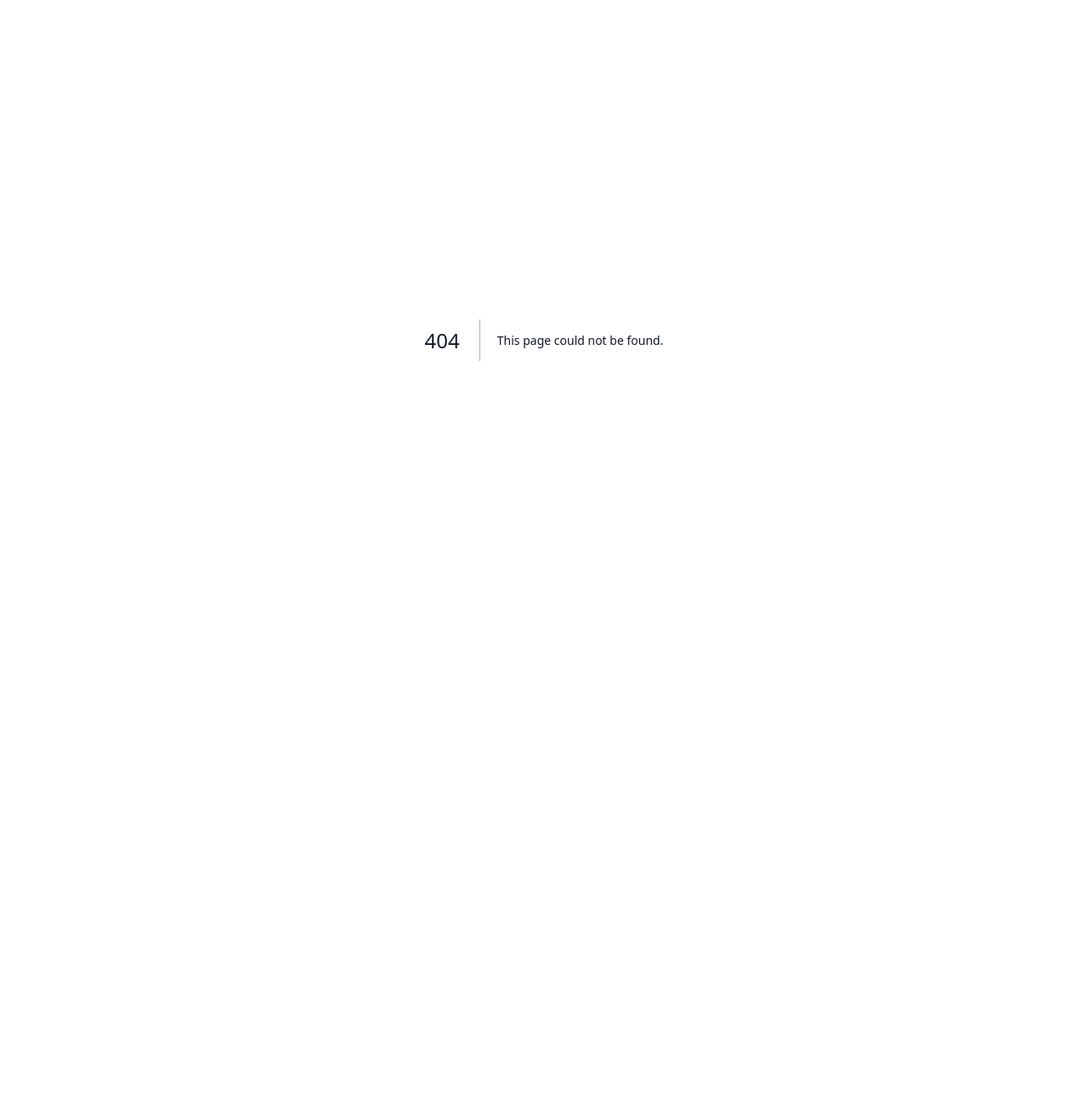
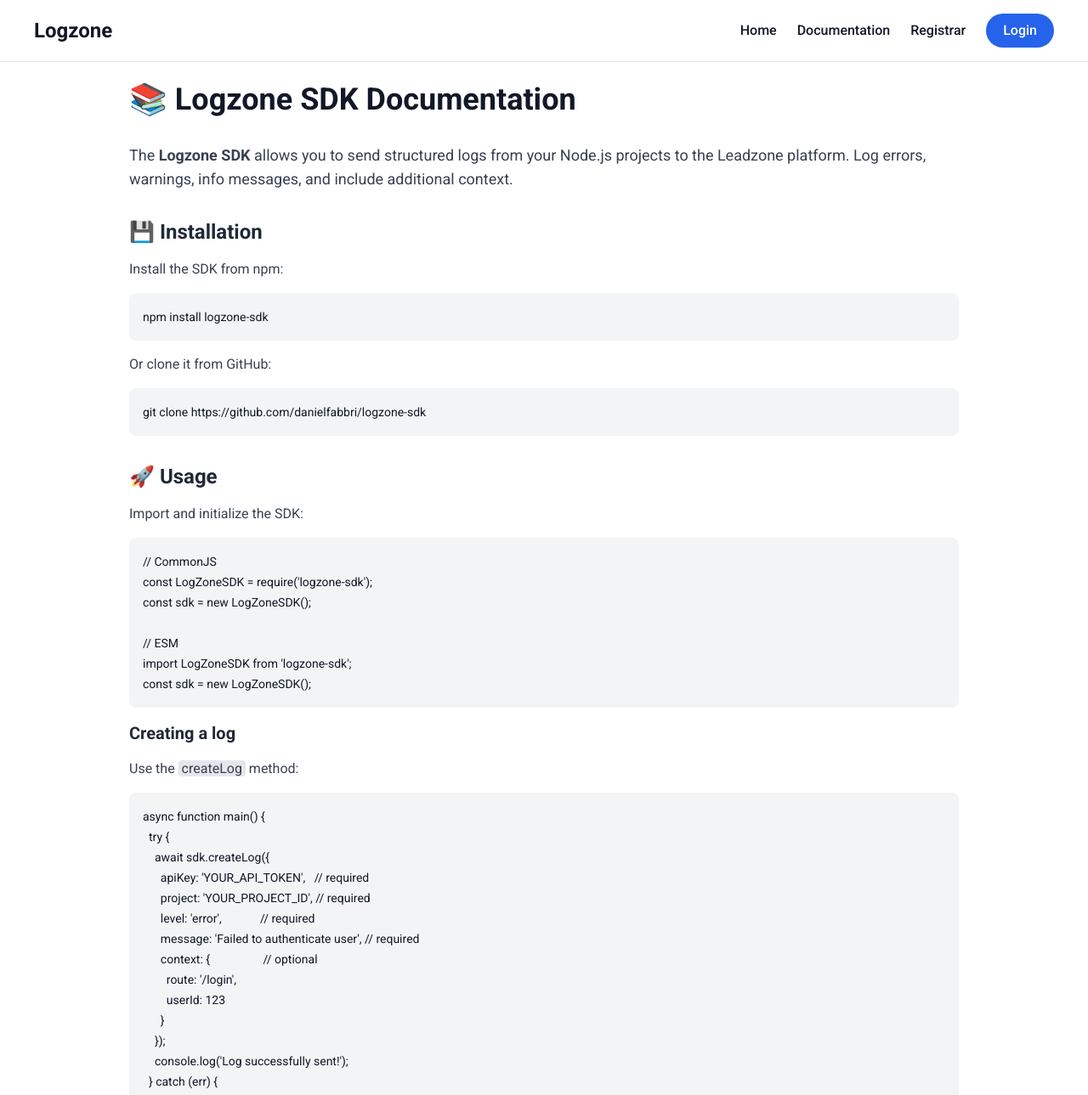
Before and after one commit to danielfabbri/logzone-ui, a Next.js app: page /documentation in a window 1280 px wide. Before the commit this address had no page. Shown: the top 1289 px of the page at 85% size. Before the commit the page ends 800 px from the top, so only its background shows below. Built offline with nearby package versions, Linux system fonts and the light colour scheme.

Commit message:
Documentation page

```diff
--- a/src/components/layout/Header.tsx
+++ b/src/components/layout/Header.tsx
@@ -9,6 +9,9 @@
       <nav className="flex items-center gap-6">
         <Link href="/" className="font-medium hover:text-blue-600 dark:hover:text-blue-400">
           Home
+        </Link>
+        <Link href="/documentation" className="font-medium hover:text-blue-600 dark:hover:text-blue-400">
+          Documentation
         </Link>
         <Link href="/register" className="font-medium hover:text-blue-600 dark:hover:text-blue-400">
           Registrar
--- /dev/null
+++ b/src/pages/documentation/index.tsx
@@ -0,0 +1,136 @@
+import MainLayout from "../../components/layout/MainLayout";
+import CTASection from "../../components/home/CTASection";
+
+export default function Documentation() {
+  return (
+    <MainLayout>
+      <div className="max-w-5xl mx-auto p-6 space-y-8">
+        {/* Title */}
+        <h1 className="text-4xl font-bold text-gray-900">📚 Logzone SDK Documentation</h1>
+
+        {/* Intro */}
+        <p className="text-lg text-gray-700">
+          The <strong>Logzone SDK</strong> allows you to send structured logs
+          from your Node.js projects to the Leadzone platform. Log errors, warnings, info messages, and include additional context.
+        </p>
+
+        {/* Installation */}
+        <section className="space-y-4">
+          <h2 className="text-2xl font-semibold text-gray-800">💾 Installation</h2>
+          <p className="text-gray-700">Install the SDK from npm:</p>
+          <pre className="bg-gray-100 p-4 rounded-lg overflow-x-auto">
+            <code className="text-sm text-gray-900">npm install logzone-sdk</code>
+          </pre>
+          <p className="text-gray-700">Or clone it from GitHub:</p>
+          <pre className="bg-gray-100 p-4 rounded-lg overflow-x-auto">
+            <code className="text-sm text-gray-900">git clone https://github.com/danielfabbri/logzone-sdk</code>
+          </pre>
+        </section>
+
+        {/* Usage */}
+        <section className="space-y-4">
+          <h2 className="text-2xl font-semibold text-gray-800">🚀 Usage</h2>
+          <p className="text-gray-700">Import and initialize the SDK:</p>
+          <pre className="bg-gray-100 p-4 rounded-lg overflow-x-auto">
+            <code className="text-sm text-gray-900">
+{`// CommonJS
+const LogZoneSDK = require('logzone-sdk');
+const sdk = new LogZoneSDK();
+
+// ESM
+import LogZoneSDK from 'logzone-sdk';
+const sdk = new LogZoneSDK();`}
+            </code>
+          </pre>
+
+          <h3 className="text-xl font-semibold text-gray-800">Creating a log</h3>
+          <p className="text-gray-700">Use the <code className="bg-gray-200 px-1 rounded">createLog</code> method:</p>
+          <pre className="bg-gray-100 p-4 rounded-lg overflow-x-auto">
+            <code className="text-sm text-gray-900">
+{`async function main() {
+  try {
+    await sdk.createLog({
+      apiKey: 'YOUR_API_TOKEN',   // required
+      project: 'YOUR_PROJECT_ID', // required
+      level: 'error',             // required
+      message: 'Failed to authenticate user', // required
+      context: {                  // optional
+        route: '/login',
+        userId: 123
+      }
+    });
+    console.log('Log successfully sent!');
+  } catch (err) {
+    console.error('Error sending log:', err.message);
+  }
+}
+
+main();`}
+            </code>
+          </pre>
+        </section>
+
+        {/* Parameters */}
+        <section className="space-y-4">
+          <h2 className="text-2xl font-semibold text-gray-800">📚 Parameters</h2>
+          <div className="overflow-x-auto">
+            <table className="min-w-full border border-gray-200 divide-y divide-gray-200">
+              <thead className="bg-gray-50">
+                <tr>
+                  <th className="px-4 py-2 text-left text-gray-700 font-medium">Field</th>
+                  <th className="px-4 py-2 text-left text-gray-700 font-medium">Type</th>
+                  <th className="px-4 py-2 text-left text-gray-700 font-medium">Required</th>
+                  <th className="px-4 py-2 text-left text-gray-700 font-medium">Description</th>
+                </tr>
+              </thead>
+              <tbody className="bg-white divide-y divide-gray-200">
+                <tr>
+                  <td className="px-4 py-2">apiKey</td>
+                  <td className="px-4 py-2">string</td>
+                  <td className="px-4 py-2">✅</td>
+                  <td className="px-4 py-2">Your Leadzone API token</td>
+                </tr>
+                <tr>
+                  <td className="px-4 py-2">project</td>
+                  <td className="px-4 py-2">string</td>
+                  <td className="px-4 py-2">✅</td>
+                  <td className="px-4 py-2">Target project ID</td>
+                </tr>
+                <tr>
+                  <td className="px-4 py-2">level</td>
+                  <td className="px-4 py-2">string</td>
+                  <td className="px-4 py-2">✅</td>
+                  <td className="px-4 py-2">Log level: 'info', 'warn', 'error', etc.</td>
+                </tr>
+                <tr>
+                  <td className="px-4 py-2">message</td>
+                  <td className="px-4 py-2">string</td>
+                  <td className="px-4 py-2">✅</td>
+                  <td className="px-4 py-2">Main log message</td>
+                </tr>
+                <tr>
+                  <td className="px-4 py-2">context</td>
+                  <td className="px-4 py-2">object|string</td>
+                  <td className="px-4 py-2">❌</td>
+                  <td className="px-4 py-2">Optional additional data</td>
+                </tr>
+              </tbody>
+            </table>
+          </div>
+        </section>
+
+        {/* Tips */}
+        <section className="space-y-2">
+          <h2 className="text-2xl font-semibold text-gray-800">📌 Tips</h2>
+          <ul className="list-disc list-inside text-gray-700 space-y-1">
+            <li>Always wrap <code className="bg-gray-200 px-1 rounded">createLog</code> in try/catch to handle errors.</li>
+            <li>You can generate multiple API tokens from your Logzone UI project page.</li>
+            <li>Use async/await or promise chaining to handle logs asynchronously.</li>
+          </ul>
+        </section>
+      </div>
+
+      <CTASection />
+    </MainLayout>
+  );
+}
```
Also changed, not shown: 1 other file (tests, documents, lock files or other folders).
